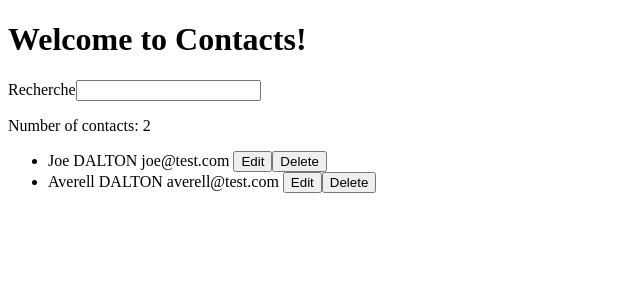
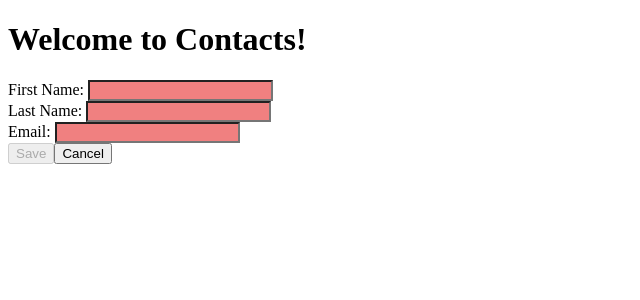
Before and after one commit to cours-rb/contacts-app, an Angular app: page /contacts/new in a window 1280 px wide. Before the commit this address led to /contacts. Shown: the top 300 px of the page, without its empty margins (0-640 px from the left). Built offline with nearby package versions, Linux system fonts and the light colour scheme; no server answers; data requests are answered from the project's data file.

Commit message:
Ajoute la creation des contacts

```diff
--- a/src/app/app-routing.module.ts
+++ b/src/app/app-routing.module.ts
@@ -7,6 +7,7 @@ import {ContactEditComponent} from "./contact-edit.component";
 const routes: Routes = [
     { path: '', pathMatch: 'full', redirectTo: '/contacts' },
     { path: 'contacts', component: ContactListComponent },
+    { path: 'contacts/new', component: ContactEditComponent },
     { path: 'contacts/:contactId', component: ContactDisplayComponent },
     { path: 'contacts/:contactId/edit', component: ContactEditComponent }
 ];
--- a/src/app/contact-edit.component.ts
+++ b/src/app/contact-edit.component.ts
@@ -6,7 +6,7 @@ import {Contact} from "./contact.model";
 @Component({
   selector: 'cnt-contact-edit',
   template: `
-    <cnt-contact-form [contact]="contact" *ngIf="contact" (cancel)="backToList()" (save)="save($event)">
+    <cnt-contact-form [contact]="contact" (cancel)="backToList()" (save)="save($event)">
     </cnt-contact-form>
   `,
   styles: [
@@ -14,6 +14,7 @@ import {Contact} from "./contact.model";
 })
 export class ContactEditComponent implements OnInit {
   contact?: Contact;
+  private createMode: boolean = false;
 
   constructor(route: ActivatedRoute, private contactService: ContactsService, private router: Router) {
     route.paramMap.subscribe(
@@ -26,6 +27,8 @@ export class ContactEditComponent implements OnInit {
                     contact => this.contact = contact,
                     () => router.navigate(['/contacts'])
                 )
+          } else {
+            this.createMode = true;
           }
         }
     )
@@ -39,7 +42,11 @@ export class ContactEditComponent implements OnInit {
   }
 
   save(contact: Contact) {
-    this.contactService.modify(contact);
+    if (this.createMode) {
+      this.contactService.add(contact)
+    } else {
+      this.contactService.modify(contact);
+    }
 
     this.backToList();
   }
--- a/src/app/contact-form.component.ts
+++ b/src/app/contact-form.component.ts
@@ -2,6 +2,7 @@ import { Component, EventEmitter, Input, OnInit, Output } from '@angular/core';
 import { Contact } from "./contact.model";
 import {FormControl, FormGroup, Validators} from "@angular/forms";
 import { ContactsService } from "./contacts.service";
+import {ContactIdService} from "./contact-id.service";
 
 @Component({
   selector: 'cnt-contact-form',
@@ -23,12 +24,12 @@ import { ContactsService } from "./contacts.service";
   styles: ['input.ng-invalid { background: lightcoral }']
 })
 export class ContactFormComponent implements OnInit {
-  @Input() contact: Contact = this.contactsService.createContact();
+  @Input() contact?: Contact;
   @Output() save = new EventEmitter<Contact>();
   @Output() cancel = new EventEmitter();
   contactForm: FormGroup;
 
-  constructor(private contactsService: ContactsService) {
+  constructor(private contactIdService: ContactIdService) {
     this.contactForm = new FormGroup({
       firstName: new FormControl(null, Validators.required),
       lastName: new FormControl(null, Validators.required),
@@ -43,8 +44,10 @@ export class ContactFormComponent implements OnInit {
   }
 
   submit() {
+    const id = this.contact?.id || this.contactIdService.getNextId();
+
     const contactToSave: Contact = {
-      id: this.contact.id, ...this.contactForm.value
+      id: id, ...this.contactForm.value
     };
 
     this.save.emit(contactToSave);
--- a/src/app/contact-list.component.ts
+++ b/src/app/contact-list.component.ts
@@ -18,6 +18,7 @@ import { ContactsService } from "./contacts.service";
         <button (click)="delete(contactElem)">Delete</button>
       </li>
     </ul>
+    <button routerLink="/contacts/new">Add</button>
   `,
   styles: ['.selected { background: lightcoral }']
 })
```
